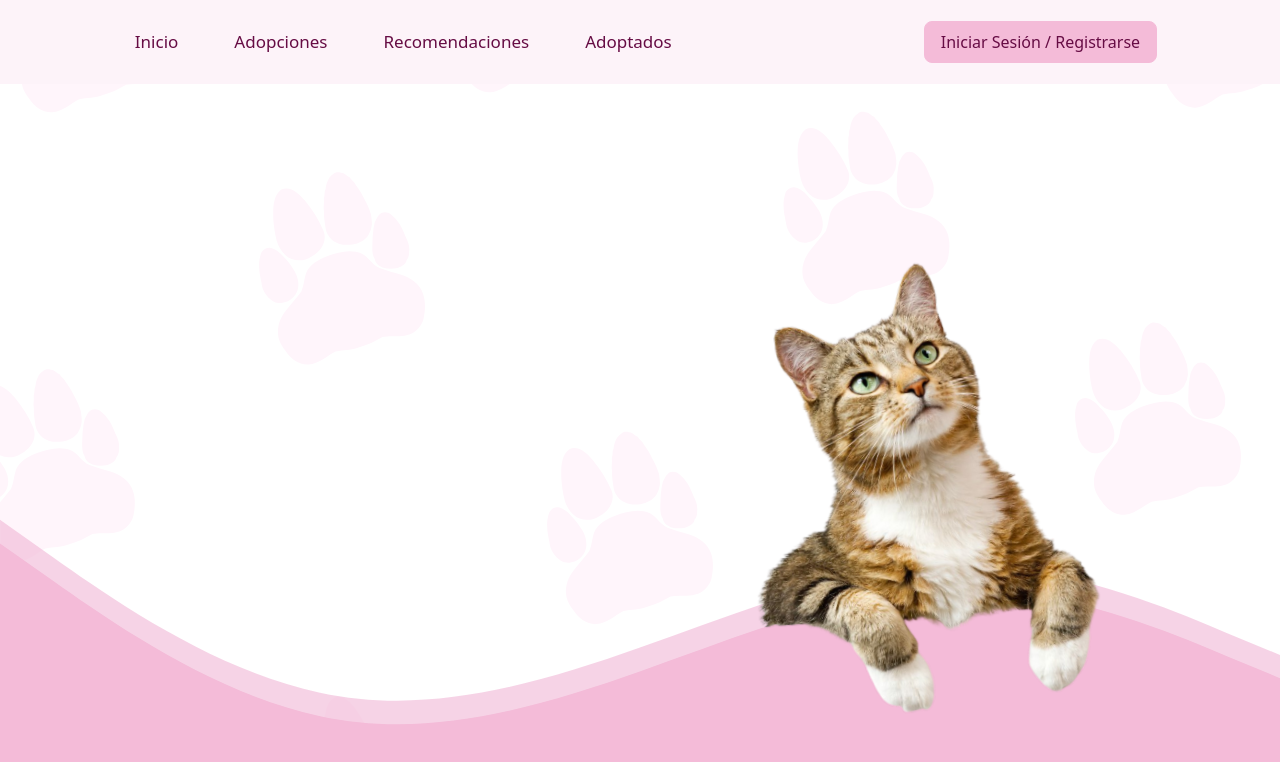
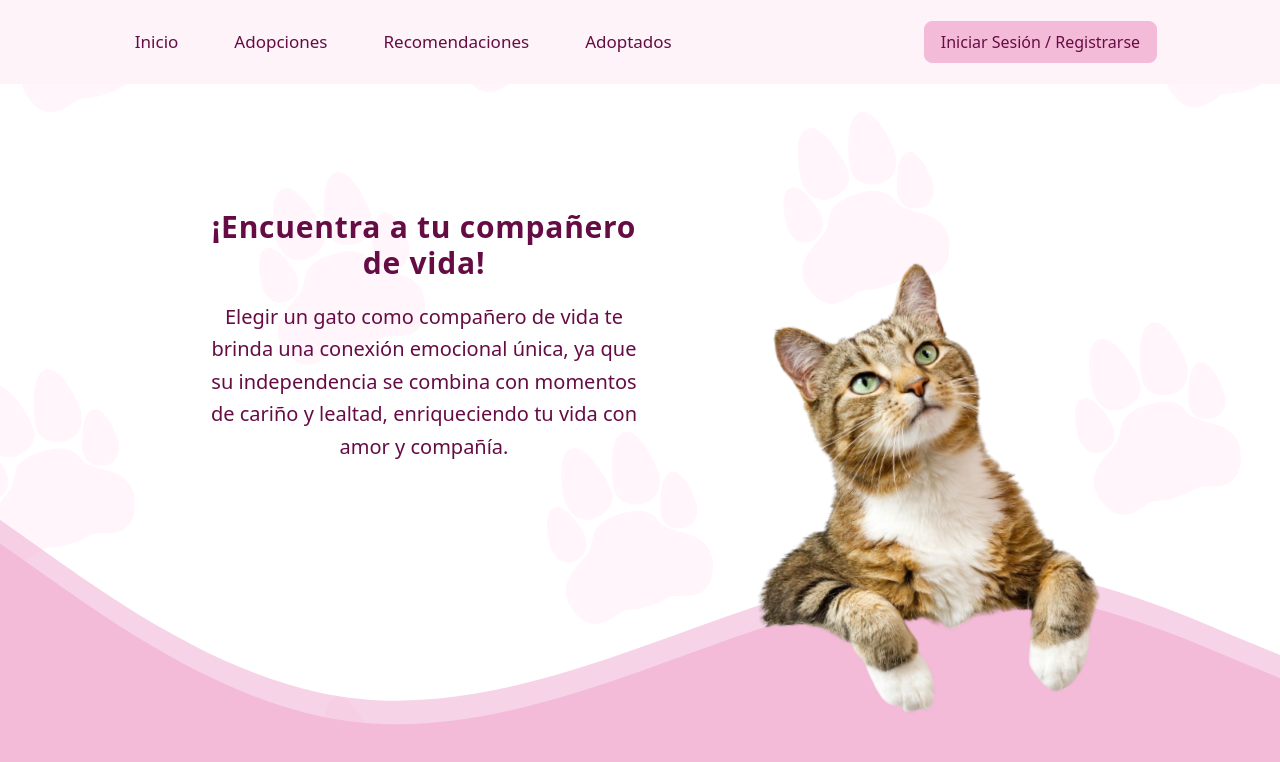
Before and after one commit to PauSanchezzz/PurrMinder-Angular, an Angular app: page / in a window 1280 px wide. Shown: the top 762 px of the page. Built offline with nearby package versions, Linux system fonts and the light colour scheme.

Commit message:
new text added

```diff
--- a/src/app/app.component.html
+++ b/src/app/app.component.html
@@ -2,4 +2,15 @@
 <div class="absolute bottom-0">
   <img class="w-screen" src="./svg/wave.svg" alt="">
 </div>
+
+<article class="h-full pb-32 grid grid-cols-2 place-content-center px-52 text-center max-sm:grid-cols-1 max-sm:px-5">
+  <div class="grid gap-5 text-darkPinkText">
+    <h1 class="font-extrabold text-3xl tracking-wide ">¡Encuentra a tu compañero de vida!</h1>
+    <h2 class="font-medium text-xl leading-relaxed">Elegir un gato como compañero de vida te brinda una conexión
+      emocional única, ya
+      que su independencia se combina
+      con
+      momentos de cariño y lealtad, enriqueciendo tu vida con amor y compañía.</h2>
+  </div>
+</article>
 <router-outlet />
```
